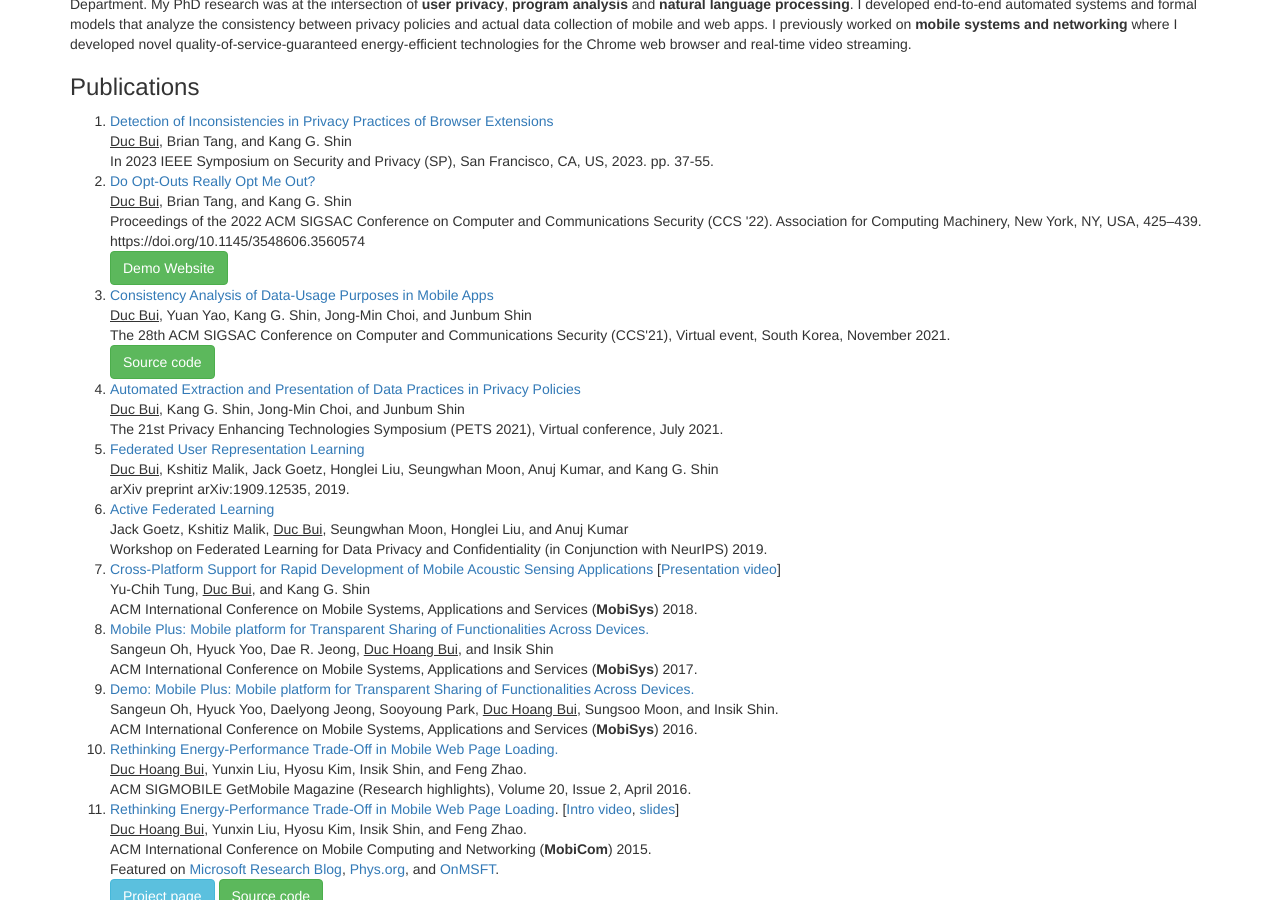
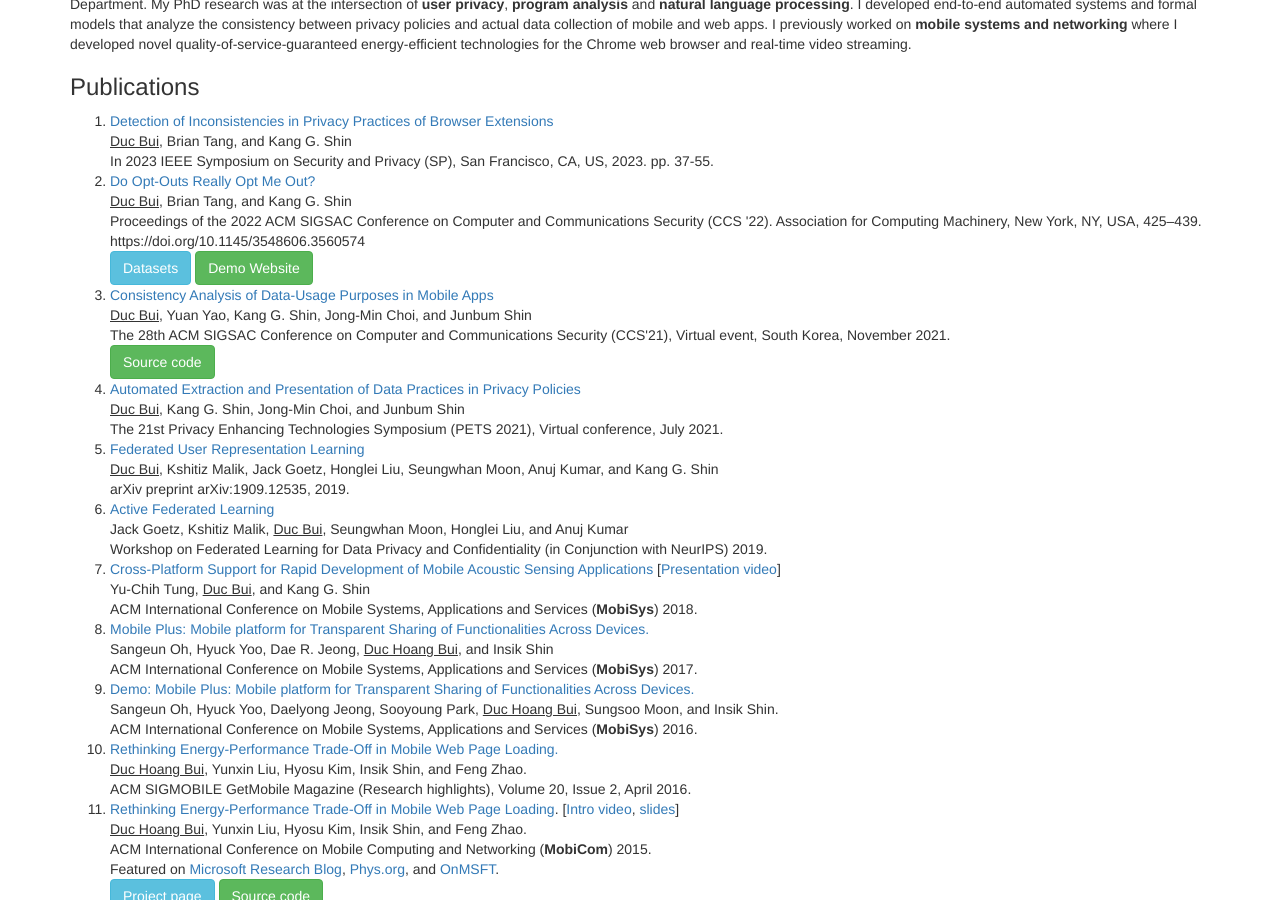
Before and after one commit to ducalpha/ducalpha.github.io, a Jekyll site: the page index.html, which Jekyll copies as it is, in a window 1280 px wide and 900 px high, scrolled down 428 px. Built offline with Jekyll 4.4.1, drawn with Linux system fonts in a browser that asks for light colours; nearby versions of some CDN libraries.

Commit message:
Update index.html

```diff
--- a/index.html
+++ b/index.html
@@ -66,6 +66,7 @@
                         <a href="https://rtcl.eecs.umich.edu/rtclweb/assets/publications/2022/ccs22-bui.pdf">Do Opt-Outs Really Opt Me Out?</a><br>
                         <u>Duc Bui</u>, Brian Tang, and Kang G. Shin<br>
                         Proceedings of the 2022 ACM SIGSAC Conference on Computer and Communications Security (CCS '22). Association for Computing Machinery, New York, NY, USA, 425–439. https://doi.org/10.1145/3548606.3560574<br>
+                        <a class="btn btn-info" href="https://github.com/ducalpha/optoutcheck_ccs22/">Datasets</a>
                         <a class="btn btn-success" href="https://rtcl.eecs.umich.edu/optoutcheck/">Demo Website</a>
                     </li>
                     <li>
```
